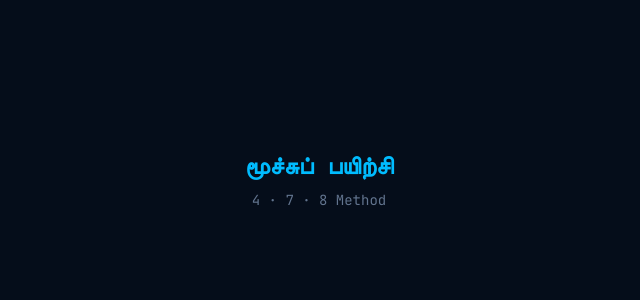
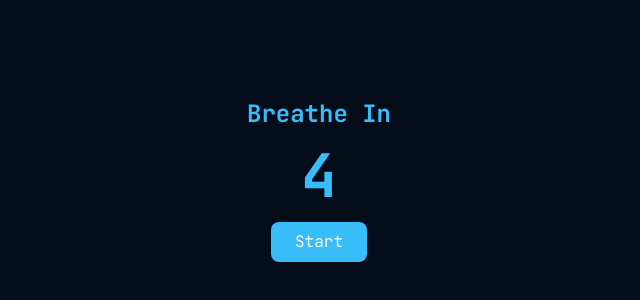
Before and after one commit to alasaneeth/breathing-4-7-8, a React (Vite) app: page / in a window 1280 px wide. Shown: the part 220-520 px from the top of the page, without its empty margins (321-961 px from the left). Built offline with nearby package versions, Linux system fonts and the light colour scheme.

Commit message:
feat(timer): add 4-7-8 phase timer hook

```diff
--- a/src/App.jsx
+++ b/src/App.jsx
@@ -1,12 +1,24 @@
 import React from 'react'
+import { useTimer } from './hooks/useTimer'
 
 export default function App() {
+  const { isRunning, currentPhase, phaseRemaining, start, pause } = useTimer()
+
   return (
-    <div className="min-h-dvh flex items-center justify-center">
-      <div className="text-center">
-        <h1 className="text-2xl font-bold text-sky-400">மூச்சுப் பயிற்சி</h1>
-        <p className="text-slate-500 text-sm mt-2">4 · 7 · 8 Method</p>
-      </div>
+    <div className="min-h-dvh flex items-center justify-center flex-col gap-4">
+      <h1 className="text-2xl font-bold" style={{ color: currentPhase.color }}>
+        {currentPhase.labelEn}
+      </h1>
+      <p className="text-6xl font-bold tabular-nums" style={{ color: currentPhase.color }}>
+        {phaseRemaining}
+      </p>
+      <button
+        onClick={isRunning ? pause : start}
+        className="px-6 py-2 rounded-lg text-white"
+        style={{ background: currentPhase.color }}
+      >
+        {isRunning ? 'Pause' : 'Start'}
+      </button>
     </div>
   )
 }
--- /dev/null
+++ b/src/hooks/useTimer.js
@@ -0,0 +1,87 @@
+import { useState, useEffect, useRef, useCallback } from 'react'
+
+export const PHASES = [
+  { id: 'inhale', label: 'மூச்சை இழு',  labelEn: 'Breathe In',  duration: 4, color: '#38bdf8' },
+  { id: 'hold',   label: 'பிடி',          labelEn: 'Hold',        duration: 7, color: '#a78bfa' },
+  { id: 'exhale', label: 'மூச்சை விடு',  labelEn: 'Breathe Out', duration: 8, color: '#34d399' },
+]
+
+const SESSION_DURATION = 5 * 60 // 5 minutes
+
+export function useTimer(onSessionComplete) {
+  const [isRunning, setIsRunning]         = useState(false)
+  const [phaseIndex, setPhaseIndex]       = useState(0)
+  const [phaseElapsed, setPhaseElapsed]   = useState(0)
+  const [sessionElapsed, setSessionElapsed] = useState(0)
+  const [cycleCount, setCycleCount]       = useState(0)
+  const [isComplete, setIsComplete]       = useState(false)
+
+  const intervalRef = useRef(null)
+
+  const currentPhase    = PHASES[phaseIndex]
+  const phaseRemaining  = currentPhase.duration - phaseElapsed
+  const sessionRemaining = Math.max(0, SESSION_DURATION - sessionElapsed)
+  const sessionProgress  = (sessionElapsed / SESSION_DURATION) * 100
+
+  const tick = useCallback(() => {
+    setPhaseElapsed(prev => {
+      const next = prev + 1
+      if (next >= PHASES[phaseIndex].duration) {
+        const nextPhaseIdx = (phaseIndex + 1) % PHASES.length
+        setPhaseIndex(nextPhaseIdx)
+        if (nextPhaseIdx === 0) setCycleCount(c => c + 1)
+        return 0
+      }
+      return next
+    })
+
+    setSessionElapsed(prev => {
+      const next = prev + 1
+      if (next >= SESSION_DURATION) {
+        setIsRunning(false)
+        setIsComplete(true)
+        if (onSessionComplete) onSessionComplete(Math.round(SESSION_DURATION / 60))
+        return SESSION_DURATION
+      }
+      return next
+    })
+  }, [phaseIndex, onSessionComplete])
+
+  useEffect(() => {
+    if (isRunning) {
+      intervalRef.current = setInterval(tick, 1000)
+    } else {
+      clearInterval(intervalRef.current)
+    }
+    return () => clearInterval(intervalRef.current)
+  }, [isRunning, tick])
+
+  const start  = useCallback(() => { setIsComplete(false); setIsRunning(true) }, [])
+  const pause  = useCallback(() => setIsRunning(false), [])
+  const resume = useCallback(() => setIsRunning(true), [])
+
+  const reset = useCallback(() => {
+    clearInterval(intervalRef.current)
+    setIsRunning(false)
+    setPhaseIndex(0)
+    setPhaseElapsed(0)
+    setSessionElapsed(0)
+    setCycleCount(0)
+    setIsComplete(false)
+  }, [])
+
+  const formatTime = (secs) => {
+    const m = Math.floor(secs / 60).toString().padStart(2, '0')
+    const s = (secs % 60).toString().padStart(2, '0')
+    return `${m}:${s}`
+  }
+
+  return {
+    isRunning, isComplete,
+    phaseIndex, phaseElapsed, phaseRemaining,
+    currentPhase,
+    sessionElapsed, sessionRemaining, sessionProgress,
+    cycleCount,
+    start, pause, resume, reset, formatTime,
+  }
+}
```
